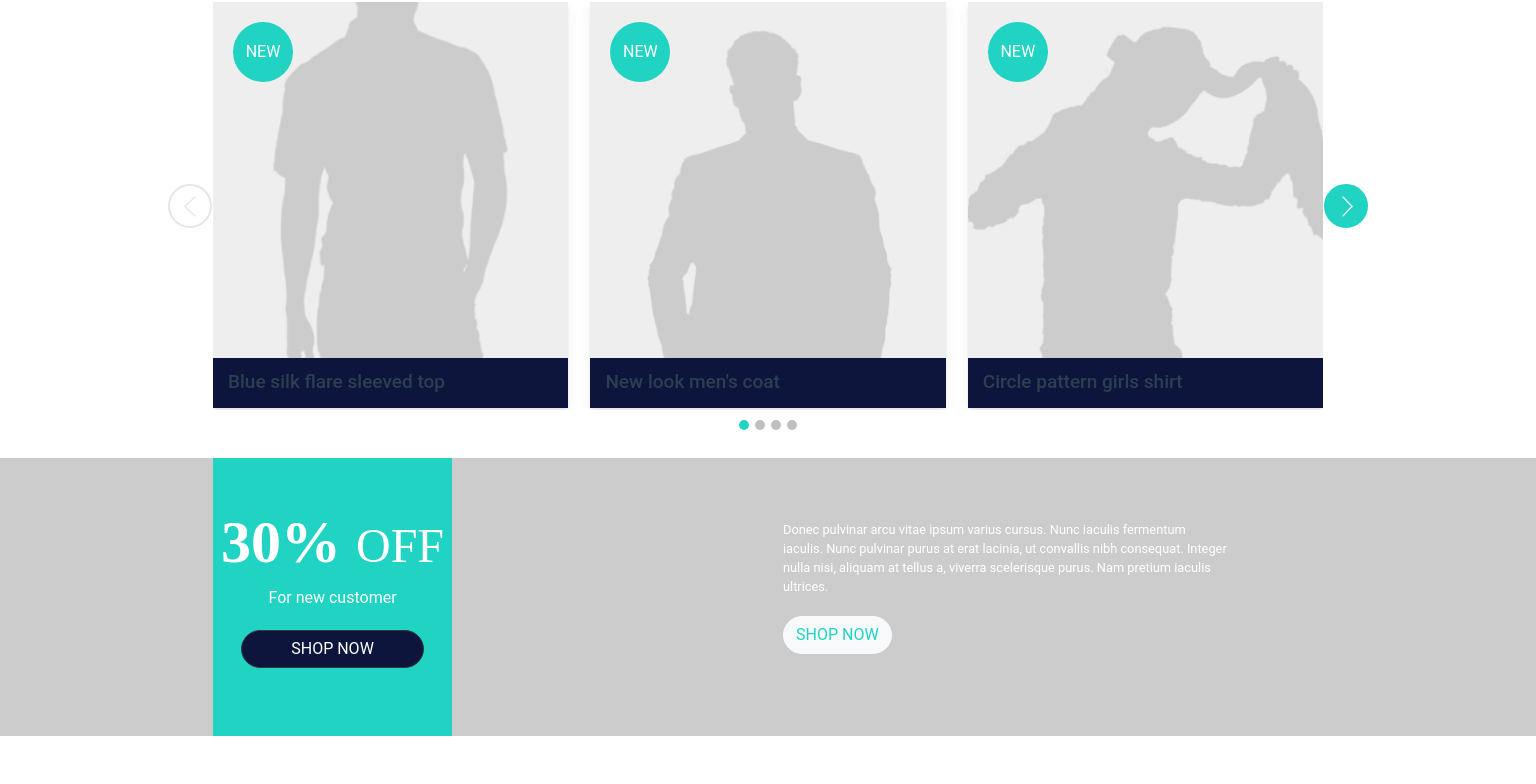
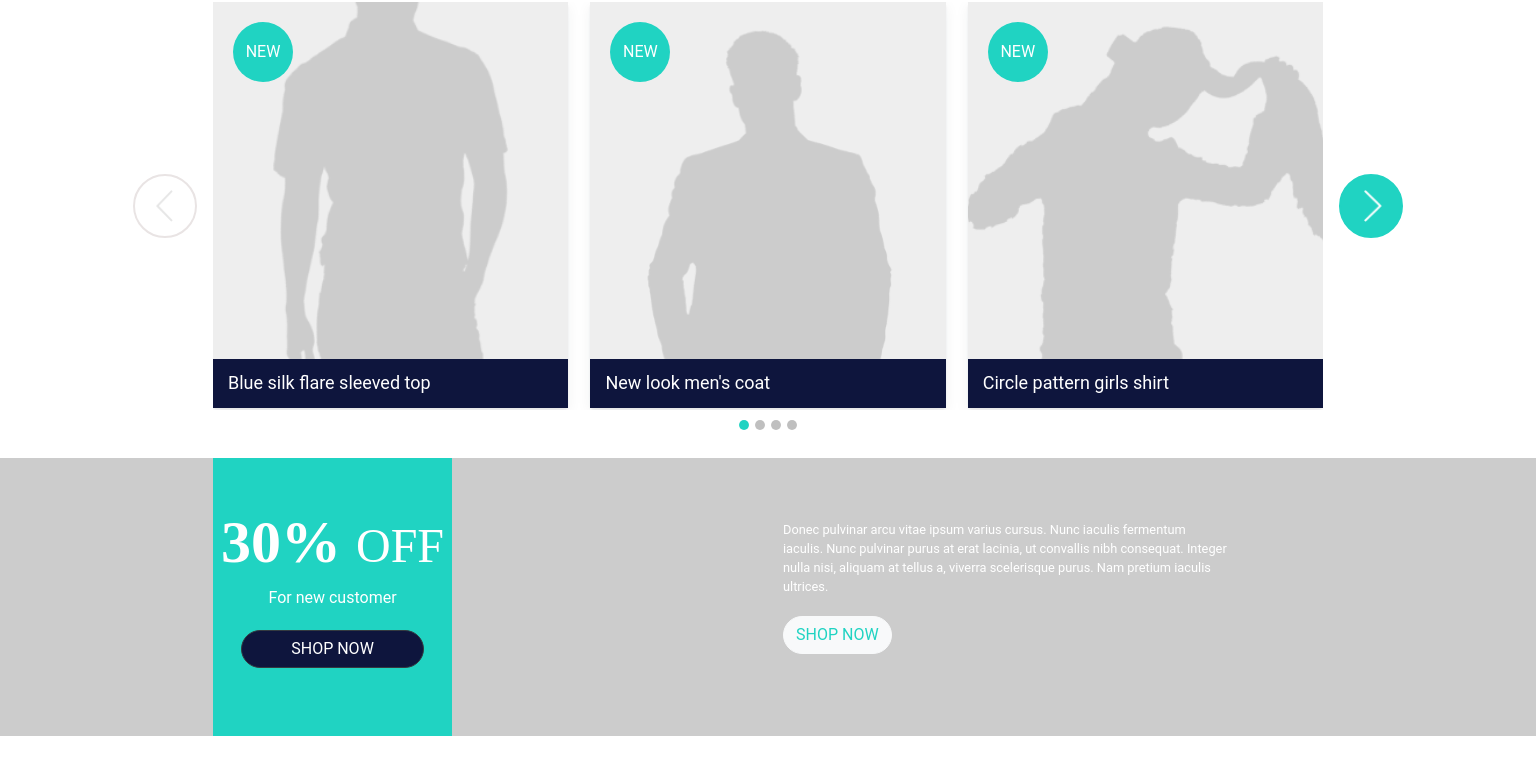
Before and after one commit to Joacim10/Bootstrap2, a Vue app: page / in a window 1536 px wide. Shown: the part 1894-2678 px from the top of the page. Built offline with nearby package versions, Linux system fonts and the light colour scheme.

Commit message:
38 commit

```diff
--- a/src/components/blogCard.vue
+++ b/src/components/blogCard.vue
@@ -4,7 +4,7 @@
         <div class="left">
         </div>
         <div class="right">
-            <div class="text-white ml-3 pb-2 px-1 mb-2">
+            <div class="text-white ml-3 pb-2 px-1 mb-2 pb-2">
                 <div class="d-inline-block py-2 px-1 mb-2 bg-info">
                     <div class="text-center">
                         <div class="font-weight-bold">
@@ -14,12 +14,12 @@
                     </div>
                 </div>
                 <p class="f-14">By {{item.author}}</p>
-                <p class="f-16 text-info">{{item.titel}}</p>
+                <p class="f-16 text-info pr-1">{{item.titel}}</p>
                 <div>
-                    <p class="border f-14 d-inline-block p-1 small text-center">Travel</p>
+                    <p class="mr-2 mt-2 border f-14 d-inline-block p-1 small text-center">Travel</p>
                     <p class="border f-14 d-inline-block p-1 small text-center">Fashion</p>
                 </div>
-                <button class="ml-0 mt-3 f-16 btn btn-white text-info rounded">Read more</button>
+                <button class="ml-0 my-3 f-16 btn btn-white text-info rounded">Read more</button>
             </div>
         </div>
     </div>
@@ -48,11 +48,11 @@ export default {
 
     .right {
         position: absolute;
+        z-index: +2;
+        min-height: 75%;
         width: 50%;
-        height: 70%;
-        z-index: +2;
         right: 0;
-        top: 15%;
+        top: 12.5%;
         background-color: #0E153D;
     }
 
--- a/src/components/card.vue
+++ b/src/components/card.vue
@@ -8,7 +8,7 @@
         </div>
 
         <div class="card-original card-body card-carousel--card--footer">
-            <p >{{ item.name }}</p>
+            <p class="f-18" >{{ item.name }}</p>
         </div>
         <div class="card-hover card-body p-1 p-sm-2">
             <div class="top-right">
--- a/src/components/carousels/blogCarousel.vue
+++ b/src/components/carousels/blogCarousel.vue
@@ -177,6 +177,23 @@ body {
   }
 }
 
+@media only screen and (min-width: 1300px) {
+  .card-carousel--nav__left {
+    left: -80px;
+    padding: 30px;
+  }
+
+  .card-carousel--nav__right {
+    right: -80px;
+    padding: 30px;
+  }
+
+  .card-carousel--nav__left > div, .card-carousel--nav__right > div {
+    width: 45px;
+    height: 45px;
+  }
+}
+
 
 .card-carousel--nav__left[disabled], .card-carousel--nav__right[disabled] {
   opacity: 1;
--- a/src/components/carousels/generalCarousel.vue
+++ b/src/components/carousels/generalCarousel.vue
@@ -146,19 +146,20 @@ body {
 .card-carousel--nav__left > div > img {
   position: absolute;
   top: -35%;
-  left: -20%;
+  right: -15%;
   height: 40%;
   width: auto;
 }
 
 
 @media only screen and (min-width: 1200px) {
+
   .card-carousel--nav__left, .card-carousel--nav__right {
     padding: 20px;
   }
   .card-carousel--nav__left > div, .card-carousel--nav__right > div {
-    width: 30px;
-    height: 30px;
+    width: 25px;
+    height: 25px;
   }
 
   .card-carousel--nav__left > div > img {
@@ -169,12 +170,37 @@ body {
     width: auto;
   }
 
+  .card-carousel--nav__right > div > img {
+    position: absolute;
+    top: -35%;
+    left: -15%;
+    height: 70%;
+    width: auto;
+  }
+
   .card-carousel--nav__left {
     left: -45px;
   }
 
   .card-carousel--nav__right {
     right: -45px;
+  }
+}
+
+@media only screen and (min-width: 1300px) {
+  .card-carousel--nav__left {
+    left: -80px;
+    padding: 30px;
+  }
+
+  .card-carousel--nav__right {
+    right: -80px;
+    padding: 30px;
+  }
+
+  .card-carousel--nav__left > div, .card-carousel--nav__right > div {
+    width: 45px;
+    height: 45px;
   }
 }
 
@@ -232,8 +258,7 @@ body {
   margin: 0;
   margin-bottom: 2px;
   font-size: 19px;
-  font-weight: 500;
-  color: #2c3e50;
+  color: #ffff;
   user-select: none;
 }
 /deep/ .card-carousel-cards .card-carousel--card--footer p.tag {
```
